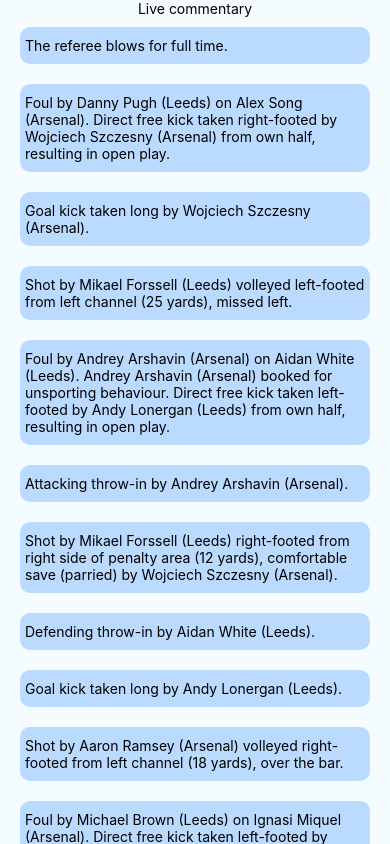
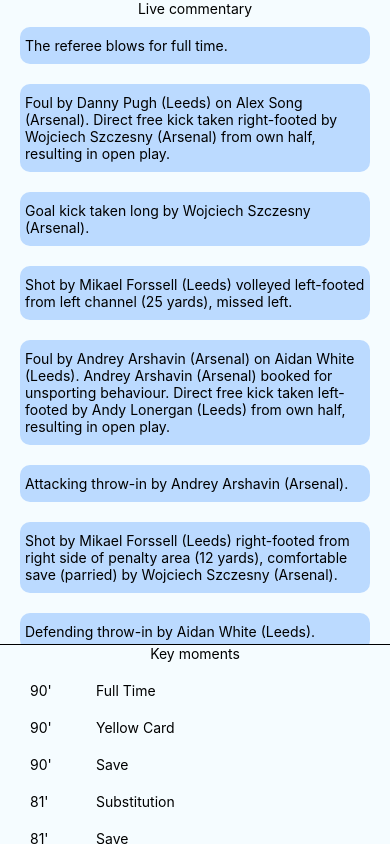
Before and after one commit to granttj01/commentary, a React Native app: screen / in a window 390 px wide. Built offline with nearby package versions, Linux system fonts and the light colour scheme; data requests are answered from the project's data file.

Commit message:
key moments basic section

```diff
--- a/src/App.tsx
+++ b/src/App.tsx
@@ -10,6 +10,7 @@
 import { Component } from 'react';
 import { StyleSheet,  View, Alert, SafeAreaView } from 'react-native';
 import LiveCommentary from "./LiveCommentary";
+import KeyMoments from "./KeyMoments";
 
 enum KeyMoment {
   Second = "Second Half",
@@ -47,10 +48,17 @@
   }
 
   render() {
+    const { moments } = this.state;
+    let keyMoments: Moment[] = [];
+    if (moments.length > 0) {
+      keyMoments = moments.filter((moment: Moment) => moment.hasOwnProperty('keyMoment'))
+    }
+
     return (
       <SafeAreaView style={styles.container}>
         <View style={styles.container}>
-          <LiveCommentary moments={this.state.moments} />
+          <LiveCommentary moments={moments} />
+          <KeyMoments moments={keyMoments} />
         </View>
       </SafeAreaView>
     );
--- /dev/null
+++ b/src/KeyMoments.tsx
@@ -0,0 +1,70 @@
+import React from 'react';
+import { Component } from 'react';
+import { View, StyleSheet, FlatList, Text } from 'react-native'
+import { Moment } from "./App";
+import Header from './components/Header'
+
+interface Props {
+    moments: Moment[]
+}
+
+interface ItemProps {
+    item: Moment
+}
+
+export default class KeyMoments extends Component<Props> {
+    render() {
+        return (
+            <View style={styles.container}>
+                <Header title='Key moments' />
+                <FlatList
+                    style={styles.commentaryList}
+                    data={this.props.moments}
+                    renderItem={this.renderItem}
+                    keyExtractor={this.keyExtractor}
+                    initialNumToRender={10}
+                />
+            </View>
+        )
+    }
+
+    renderItem = ({item}: ItemProps) => {
+        return (
+            <View style={styles.keyMomentContainer}>
+                <View style={styles.timeContainer}>
+                    <Text>{item.minute}'</Text>
+                </View>
+                <View style={styles.descriptionContainer}>
+                    <Text>{item.keyMoment}</Text>
+                </View>
+            </View>
+        )
+    };
+
+    keyExtractor = (item: Moment) => item.id.toString()
+}
+
+const styles = StyleSheet.create({
+    container: {
+        maxHeight: 200,
+        alignItems: 'center',
+        borderTopWidth: 1,
+        alignSelf: 'stretch'
+    },
+    commentaryList: {
+        paddingHorizontal: 20,
+        marginTop: 10,
+        alignSelf: 'stretch'
+    },
+    keyMomentContainer: {
+        flex: 1,
+        margin: 10,
+        flexDirection: 'row'
+    },
+    timeContainer: {
+        flex: 1
+    },
+    descriptionContainer: {
+        flex: 4
+    }
+});
```
